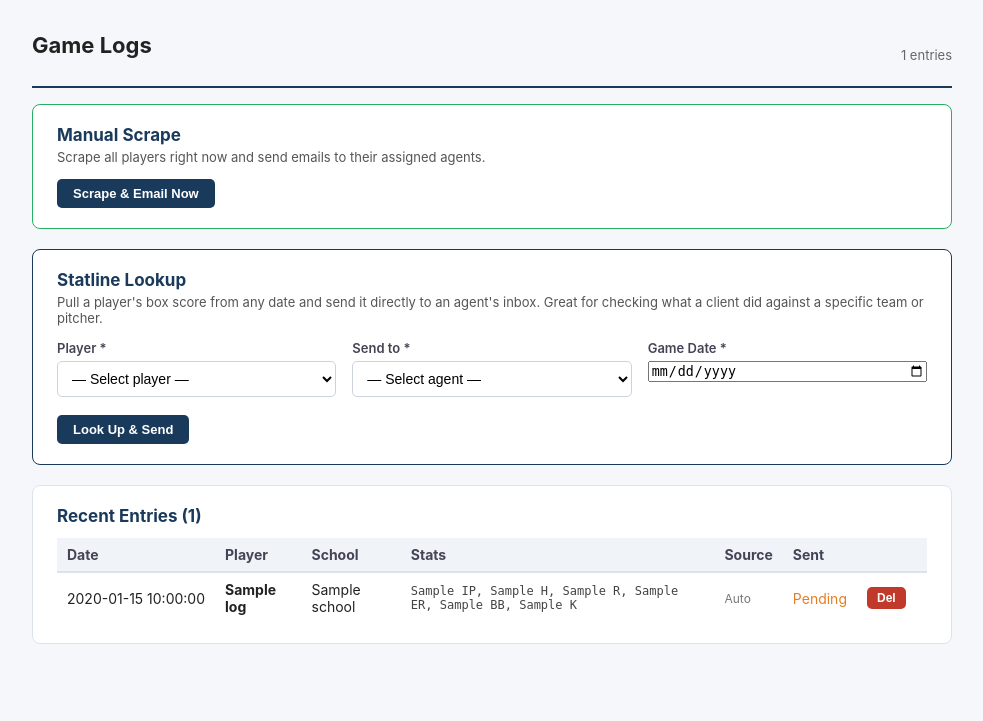
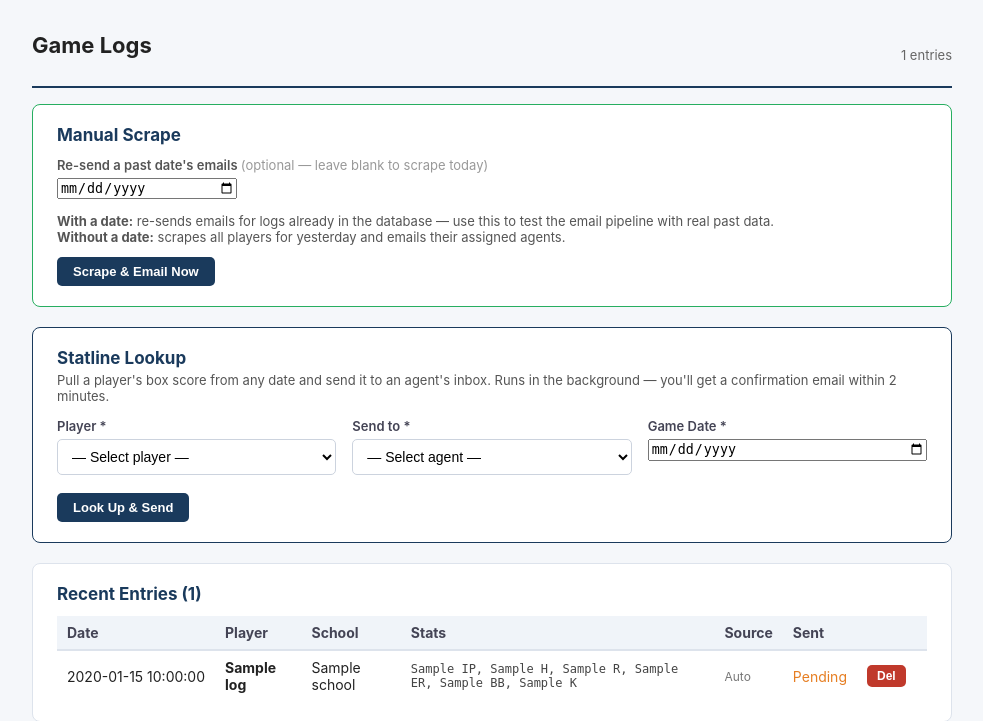
Before and after one commit to colinsavage27/ncaa-tracker, a Flask app: template templates/logs.html in a window 1280 px wide. Shown: the part 52-773 px from the top of the page, without its empty margins (148-1131 px from the left). Before the commit the page ends 696 px from the top, so only its background shows below. Run offline with Flask 3, Linux system fonts and the light colour scheme; the template is opened without the code that fills it: most values are stand-ins (such as "Sample title", 1, 10 or a date in 2020).

Commit message:
Background statline lookup + date-targeted email re-send for testing
scraper.py:
- fetch_game_for_date() uses quick=False (full retries) — it now runs in a
  background thread so there's no timeout risk and users get an immediate response

app.py:
- _background_statline_lookup(): new async worker — scrapes with full retry
  logic, emails when done, logs result; no more synchronous wait
- statline_lookup route: fires background thread, returns immediately with
  "refresh in 2 minutes" message — no more Gunicorn timeout failures
- admin_run_now route: accepts optional target_date from form; if supplied,
  resets sent=0 for that date's existing logs and re-emails them (skips
  re-scraping) — proves full email pipeline with data already in the DB;
  blank date = full nightly scrape as before
- Removed /logs/manual-send (not needed)

logs.html:
- Manual Scrape card: date picker added with clear explanation of both modes
- Statline Lookup: description updated to set expectation of 2-min background run

Co-Authored-By: Claude Sonnet 4.6 <noreply@anthropic.com>

```diff
--- a/app.py
+++ b/app.py
@@ -411,15 +411,64 @@ def logs():
     return render_template("logs.html", logs=recent, players=all_players, agents=all_agents)
 
 
-@app.route("/logs/lookup", methods=["POST"])
-def statline_lookup():
+def _background_statline_lookup(player_id: int, agent_id: int, game_date: str):
     """
-    Statline Lookup — scrape a player's stats for a specific date and email
-    the result immediately to the chosen agent.
+    Background thread: scrape a player's stats for a specific date and email
+    the result to the chosen agent. Uses full retry logic since this runs async.
     """
     import scraper as sc
     from emailer import build_email_body, build_html_email_body, _send_email
 
+    player = db.get_player(player_id)
+    agent  = db.get_agent(agent_id)
+    if not player or not agent:
+        logger.error("Statline lookup: player %d or agent %d not found", player_id, agent_id)
+        return
+
+    source = player.get("source", "ncaa")
+    stats  = None
+
+    try:
+        primary = sc.get_scraper(source)
+        if hasattr(primary, "fetch_game_for_date"):
+            stats = primary.fetch_game_for_date(player, game_date)
+    except Exception as exc:
+        logger.warning("Statline lookup primary failed for %s: %s", player["name"], exc)
+
+    if stats is None and source != "ncaa" and player.get("ncaa_player_id"):
+        try:
+            stats = sc.NCAAScraper().fetch_game_for_date(player, game_date)
+        except Exception as exc:
+            logger.warning("Statline lookup NCAA fallback failed for %s: %s", player["name"], exc)
+
+    if stats is None:
+        logger.warning("Statline lookup: no stats found for %s on %s", player["name"], game_date)
+        return
+
+    log_id = db.upsert_game_log(player["id"], game_date, stats)
+    with db.get_conn() as conn:
+        conn.execute("UPDATE games_log SET sent = 1 WHERE id = ?", (log_id,))
+
+    player_row = {
+        "player_name": player["name"],
+        "school":      player["school"],
+        "position":    player["position"],
+        "stats":       stats,
+    }
+    subject    = f"Statline Lookup — {player['name']} on {game_date}"
+    plain_body = build_email_body(agent["name"], [player_row], game_date)
+    html_body  = build_html_email_body(agent["name"], [player_row], game_date)
+
+    try:
+        _send_email(agent["email"], subject, plain_body, html_body)
+        logger.info("Statline email sent: %s on %s → %s", player["name"], game_date, agent["email"])
+    except Exception as exc:
+        logger.error("Statline lookup email failed for %s: %s", player["name"], exc)
+
+
+@app.route("/logs/lookup", methods=["POST"])
+def statline_lookup():
+    """Kick off a background scrape+email for one player on a specific date."""
     player_id_raw = request.form.get("player_id", "").strip()
     agent_id_raw  = request.form.get("agent_id", "").strip()
     game_date     = request.form.get("game_date", "").strip()
@@ -438,77 +487,74 @@ def statline_lookup():
         flash("Please select an agent to send the statline to.", "error")
         return redirect(url_for("logs"))
 
-    # Try primary scraper for that date; fall back to NCAA if we have an ID
-    source = player.get("source", "ncaa")
-    stats = None
+    t = threading.Thread(
+        target=_background_statline_lookup,
+        args=(player["id"], agent["id"], game_date),
+        daemon=True,
+    )
+    t.start()
 
-    try:
-        primary = sc.get_scraper(source)
-        if hasattr(primary, "fetch_game_for_date"):
-            stats = primary.fetch_game_for_date(player, game_date)
-    except Exception as exc:
-        logger.warning("Primary scraper lookup failed for %s: %s", player["name"], exc)
-
-    if stats is None and source != "ncaa" and player.get("ncaa_player_id"):
-        logger.info("Falling back to NCAA scraper for lookup: %s on %s", player["name"], game_date)
-        try:
-            stats = sc.NCAAScraper().fetch_game_for_date(player, game_date)
-        except Exception as exc:
-            logger.warning("NCAA fallback lookup failed for %s: %s", player["name"], exc)
-
-    if stats is None:
-        ncaa_id = player.get("ncaa_player_id", "")
-        ncaa_link = (
-            f" View their full game log manually: "
-            f"stats.ncaa.org/players/{ncaa_id}"
-            if ncaa_id else ""
-        )
-        flash(
-            f"Could not scrape stats for {player['name']} on {game_date} — "
-            f"ScraperAPI may be temporarily blocked on this player's page.{ncaa_link} "
-            f"Try again in a few minutes, or use the date picker to confirm they played that day.",
-            "error",
-        )
-        return redirect(url_for("logs"))
-
-    # Persist to logs (unsent=0 so it won't be double-sent by the nightly job)
-    log_id = db.upsert_game_log(player["id"], game_date, stats)
-    with db.get_conn() as conn:
-        conn.execute("UPDATE games_log SET sent = 1 WHERE id = ?", (log_id,))
-
-    # Build and send the email
-    player_row = {
-        "player_name": player["name"],
-        "school":      player["school"],
-        "position":    player["position"],
-        "stats":       stats,
-    }
-    subject    = f"Statline Lookup — {player['name']} on {game_date}"
-    plain_body = build_email_body(agent["name"], [player_row], game_date)
-    html_body  = build_html_email_body(agent["name"], [player_row], game_date)
-
-    try:
-        _send_email(agent["email"], subject, plain_body, html_body)
-        flash(
-            f"Statline for {player['name']} on {game_date} sent to "
-            f"{agent['name']} ({agent['email']}).",
-            "success",
-        )
-    except Exception as exc:
-        logger.error("Email send failed for statline lookup: %s", exc)
-        flash(f"Stats found but email failed: {exc}", "error")
-
+    flash(
+        f"Looking up {player['name']} on {game_date}. "
+        f"This runs in the background — if stats are found, an email goes to "
+        f"{agent['name']} and the entry appears in Recent Entries below. "
+        f"Refresh in 2 minutes.",
+        "success",
+    )
     return redirect(url_for("logs"))
 
 
 @app.route("/admin/run-now", methods=["POST"])
 def admin_run_now():
-    """Trigger the nightly scrape+email job immediately."""
-    import threading
+    """
+    Trigger a scrape+email run immediately.
+
+    If a target_date is supplied (from the date picker), skip re-scraping and
+    just re-send the logs already in the DB for that date — useful for testing
+    the email pipeline with data that was collected on a previous run.
+
+    If no date is supplied, run the full nightly job (scrape yesterday + email).
+    """
     from scheduler import run_nightly_job
-    t = threading.Thread(target=run_nightly_job, daemon=True)
-    t.start()
-    flash("Nightly job triggered — scraping and emailing now. Check back in 1–2 minutes.", "success")
+    from emailer import send_nightly_emails
+
+    target_date = request.form.get("target_date", "").strip() or None
+
+    if target_date:
+        # Reset sent=0 for that date so the emailer picks them up again
+        with db.get_conn() as conn:
+            updated = conn.execute(
+                "UPDATE games_log SET sent = 0 WHERE game_date = ?", (target_date,)
+            ).rowcount
+        if updated == 0:
+            flash(
+                f"No log entries found for {target_date}. "
+                "Run a full scrape first (leave the date blank) or use Statline Lookup "
+                "to pull stats for a specific player.",
+                "error",
+            )
+            return redirect(url_for("logs"))
+
+        def _resend():
+            sent = send_nightly_emails(target_date=target_date)
+            logger.info("Manual re-send for %s: %d email(s) sent.", target_date, sent)
+
+        t = threading.Thread(target=_resend, daemon=True)
+        t.start()
+        flash(
+            f"Sending {updated} log(s) for {target_date} — "
+            "email(s) will arrive in about 30 seconds.",
+            "success",
+        )
+    else:
+        t = threading.Thread(target=run_nightly_job, daemon=True)
+        t.start()
+        flash(
+            "Nightly job triggered — scraping yesterday's games and emailing agents. "
+            "Check back in 2 minutes.",
+            "success",
+        )
+
     return redirect(url_for("logs"))
 
 
--- a/templates/logs.html
+++ b/templates/logs.html
@@ -9,10 +9,20 @@
 <!-- Manual Scrape card -->
 <div class="card" style="border-color:#27ae60;">
   <h2 style="margin-top:0;">Manual Scrape</h2>
-  <p style="font-size:13px; color:#555; margin-top:-8px; margin-bottom:14px;">
-    Scrape all players right now and send emails to their assigned agents.
-  </p>
   <form method="POST" action="/admin/run-now">
+    <div style="display:flex; gap:12px; align-items:flex-end; flex-wrap:wrap; margin-bottom:14px;">
+      <div class="form-group" style="margin:0; flex:0 0 auto;">
+        <label style="font-size:13px; color:#555;">
+          Re-send a past date's emails
+          <span style="font-weight:400; color:#999;">(optional — leave blank to scrape today)</span>
+        </label>
+        <input type="date" name="target_date" style="width:180px;">
+      </div>
+    </div>
+    <p style="font-size:13px; color:#555; margin:0 0 12px 0;">
+      <strong>With a date:</strong> re-sends emails for logs already in the database — use this to test the email pipeline with real past data.<br>
+      <strong>Without a date:</strong> scrapes all players for yesterday and emails their assigned agents.
+    </p>
     <button type="submit" class="btn btn-primary">Scrape &amp; Email Now</button>
   </form>
 </div>
@@ -21,8 +31,8 @@
 <div class="card" style="border-color:#1a3a5c;">
   <h2 style="margin-top:0;">Statline Lookup</h2>
   <p style="font-size:13px; color:#555; margin-top:-8px; margin-bottom:14px;">
-    Pull a player's box score from any date and send it directly to an agent's inbox.
-    Great for checking what a client did against a specific team or pitcher.
+    Pull a player's box score from any date and send it to an agent's inbox.
+    Runs in the background — you'll get a confirmation email within 2 minutes.
   </p>
   <form method="POST" action="/logs/lookup">
     <div class="form-row three">
```
Also changed, not shown: scraper.py (+7 -5 lines).
